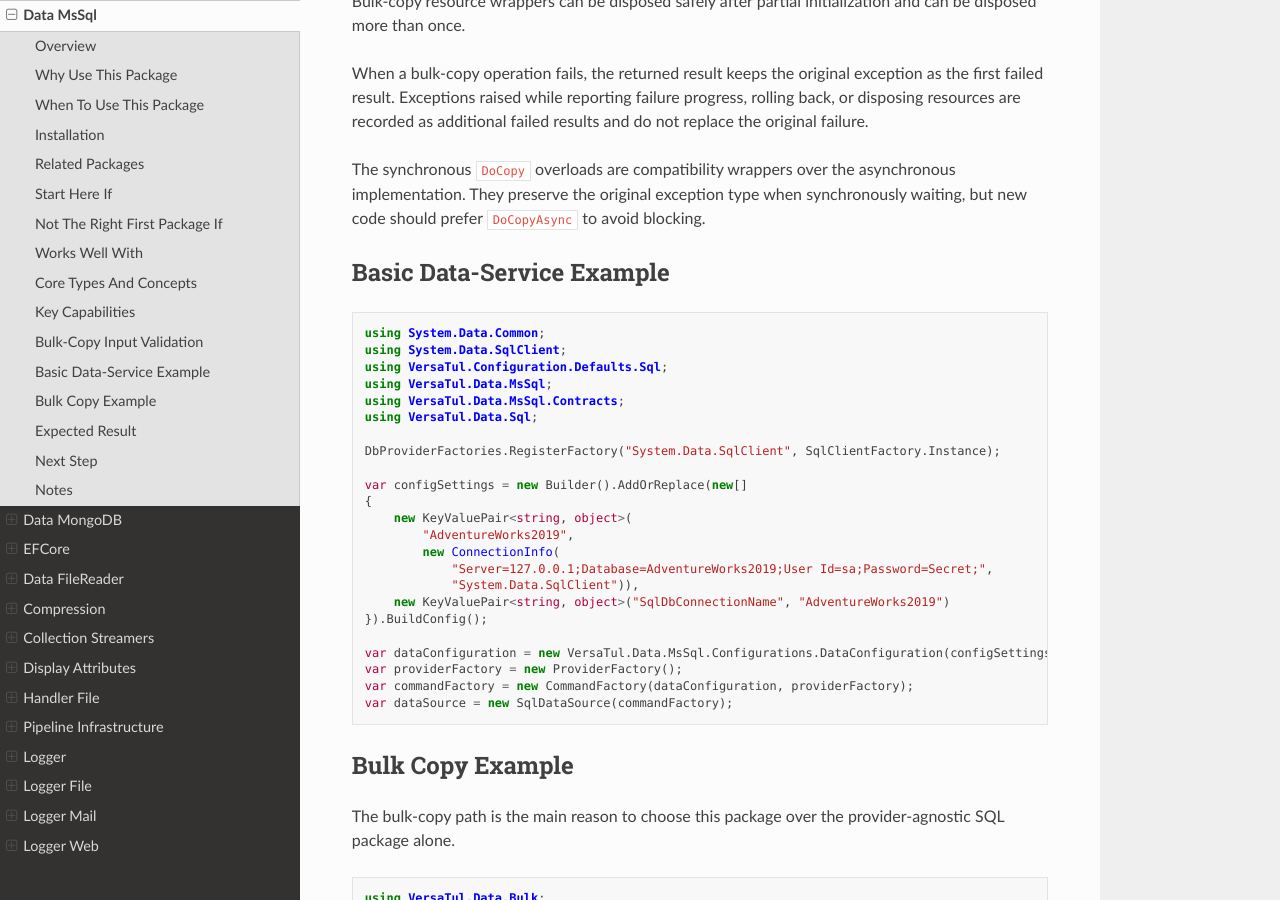
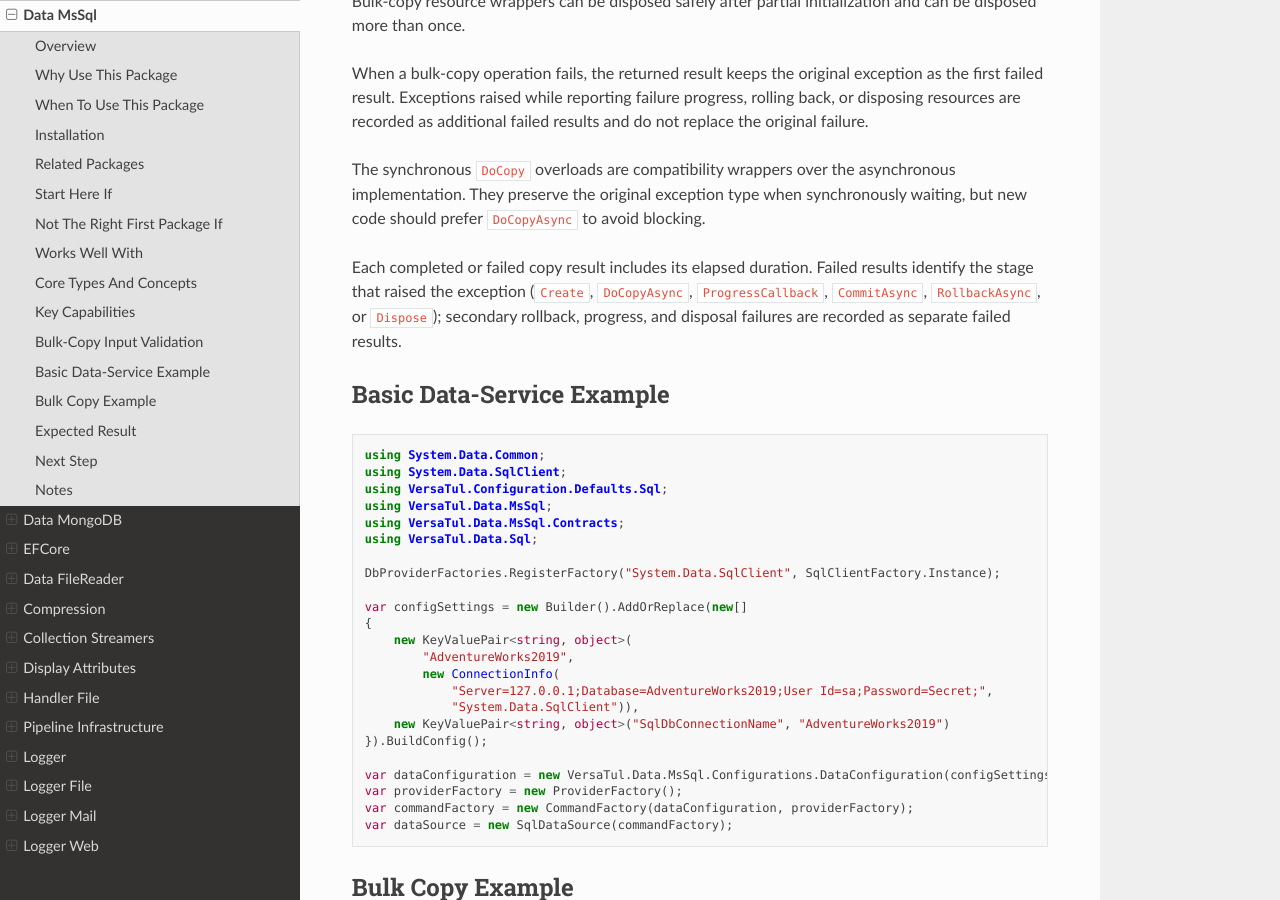
Before and after one commit to BjornWilliams/DocsVersaTul, a Sphinx documentation site: the page built from docs/source/mssql.rst, in a window 1280 px wide and 900 px high, scrolled down 2689 px. Built offline with Sphinx 7.4.7 and the Read the Docs theme 3.1.0, drawn with Linux system fonts in a browser that asks for light colours.

Commit message:
Document bulk-copy diagnostics
Fixes AB#3157
Fixes AB#3150

```diff
--- a/docs/source/mssql.rst
+++ b/docs/source/mssql.rst
@@ -113,6 +113,8 @@ When a bulk-copy operation fails, the returned result keeps the original excepti
 
 The synchronous ``DoCopy`` overloads are compatibility wrappers over the asynchronous implementation. They preserve the original exception type when synchronously waiting, but new code should prefer ``DoCopyAsync`` to avoid blocking.
 
+Each completed or failed copy result includes its elapsed duration. Failed results identify the stage that raised the exception (``Create``, ``DoCopyAsync``, ``ProgressCallback``, ``CommitAsync``, ``RollbackAsync``, or ``Dispose``); secondary rollback, progress, and disposal failures are recorded as separate failed results.
+
 Basic Data-Service Example
 --------------------------
 
```
